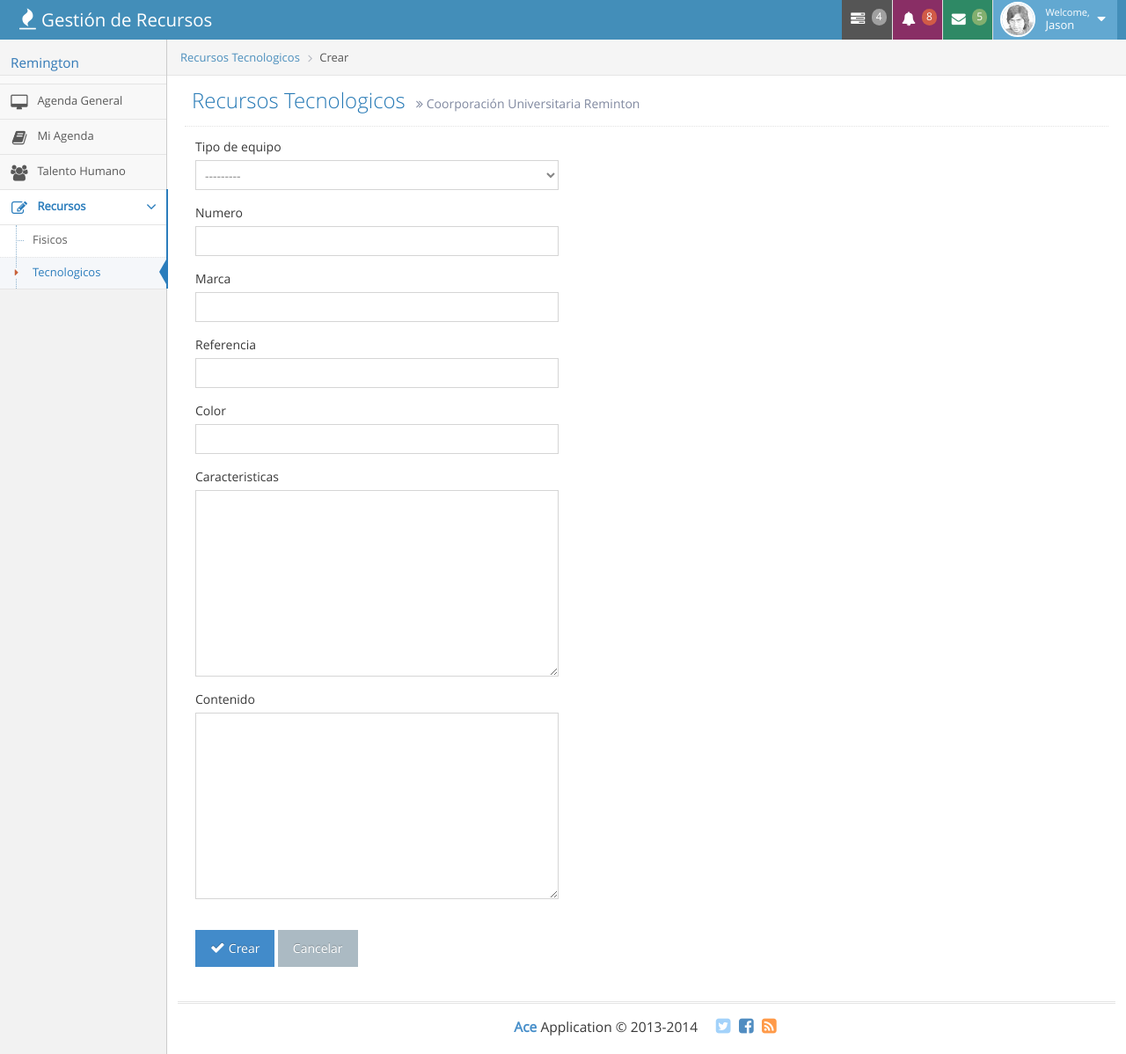
After one commit to ceragos/sisgerecu, a Django app: page /recursos/tecnologicos/crear in a window 1280 px wide. The commit adds this page. Shown: the whole page at 88% size. Run offline with Django 3.2, Linux system fonts and the light colour scheme; data that the repository does not hold is empty; some libraries are stand-ins or nearby versions.

Commit message:
Crear recursos tecnologicos frontend

```diff
--- /dev/null
+++ b/recursos/templates/recursos/tecnologicos/crear.html
@@ -0,0 +1,36 @@
+{% extends 'nucleo/base.html' %}
+{% load crispy_forms_tags %}
+
+{% block title %}Crear Recurso - G. R.{% endblock %}
+
+{% block breadcrumb %}
+    <li>
+        <a href="#">Recursos Tecnologicos</a>
+    </li>
+
+    <li class="active">Crear</li>
+{% endblock %}
+
+{% block header %}
+    <div class="page-header">
+        <h1>
+            Recursos Tecnologicos
+            <small>
+                <i class="ace-icon fa fa-angle-double-right"></i>
+                Coorporación Universitaria Reminton
+            </small>
+        </h1>
+    </div>
+{% endblock %}
+
+{% block content %}
+    <div class="col-xs-12 col-sm-5">
+        <form action="" method="post">{% csrf_token %}
+                {{ form|crispy }}
+            <br>
+            <button type="submit" value="Crear" class="btn btn-primary"><i class="ace-icon fa fa-check bigger-120"></i>Crear</button>
+            <a href="{% url 'recursos.tecnologicos.listar' %}" class="btn btn-default">Cancelar</a>
+        </form>
+    </div>
+
+{% endblock %}
--- a/recursos/templates/recursos/tecnologicos/listar.html
+++ b/recursos/templates/recursos/tecnologicos/listar.html
@@ -11,7 +11,7 @@
 
 {% block header %}
     <div class="ace-settings-container" id="ace-settings-container">
-        <a href="{% url 'empleado.create' %}" class="btn btn-primary align-right">
+        <a href="{% url 'recursos.tecnologicos.crear' %}" class="btn btn-primary align-right">
             <i class="ace-icon fa fa-flask align-top bigger-125"></i>
             Crear Recurso Tecnologico
         </a>
```
